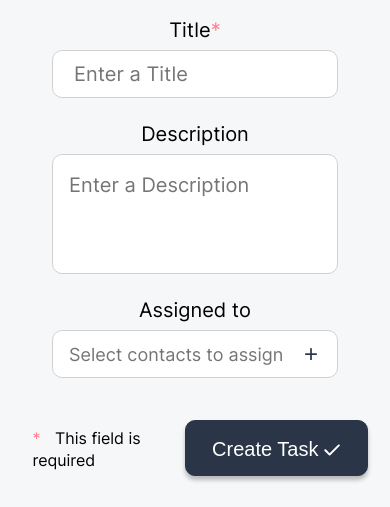
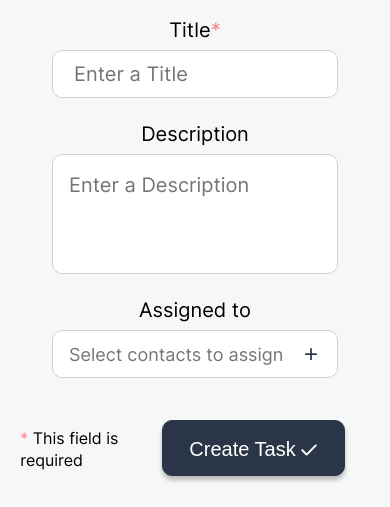
Before and after one commit to FuchsMiriam/join-dummy, a plain HTML site: page html/add_task.html in a window 390 px wide. Shown: the part 242-749 px from the top of the page. Drawn offline with Linux system fonts and the light colour scheme; no server answers.

Commit message:
fix response add_task

```diff
--- a/assets/templates/css/add_task_mediaqueries.css
+++ b/assets/templates/css/add_task_mediaqueries.css
@@ -47,13 +47,13 @@
 
     .footer {
         margin-top: 0;
-        justify-content: left;
+        justify-content: center;
         height: 100px;
+        margin-top: 20px;
     }
 
     .footer span {
         width: 80px;
-        padding-right: 10px;
     }
 }
 
@@ -174,8 +174,9 @@
         display: flex;
         flex-direction: row !important;
         align-items: center;
-        margin-right: 0;
+
         width: inherit;
+        margin-top: 0;
     }
 
     .required-field-footer {
```
